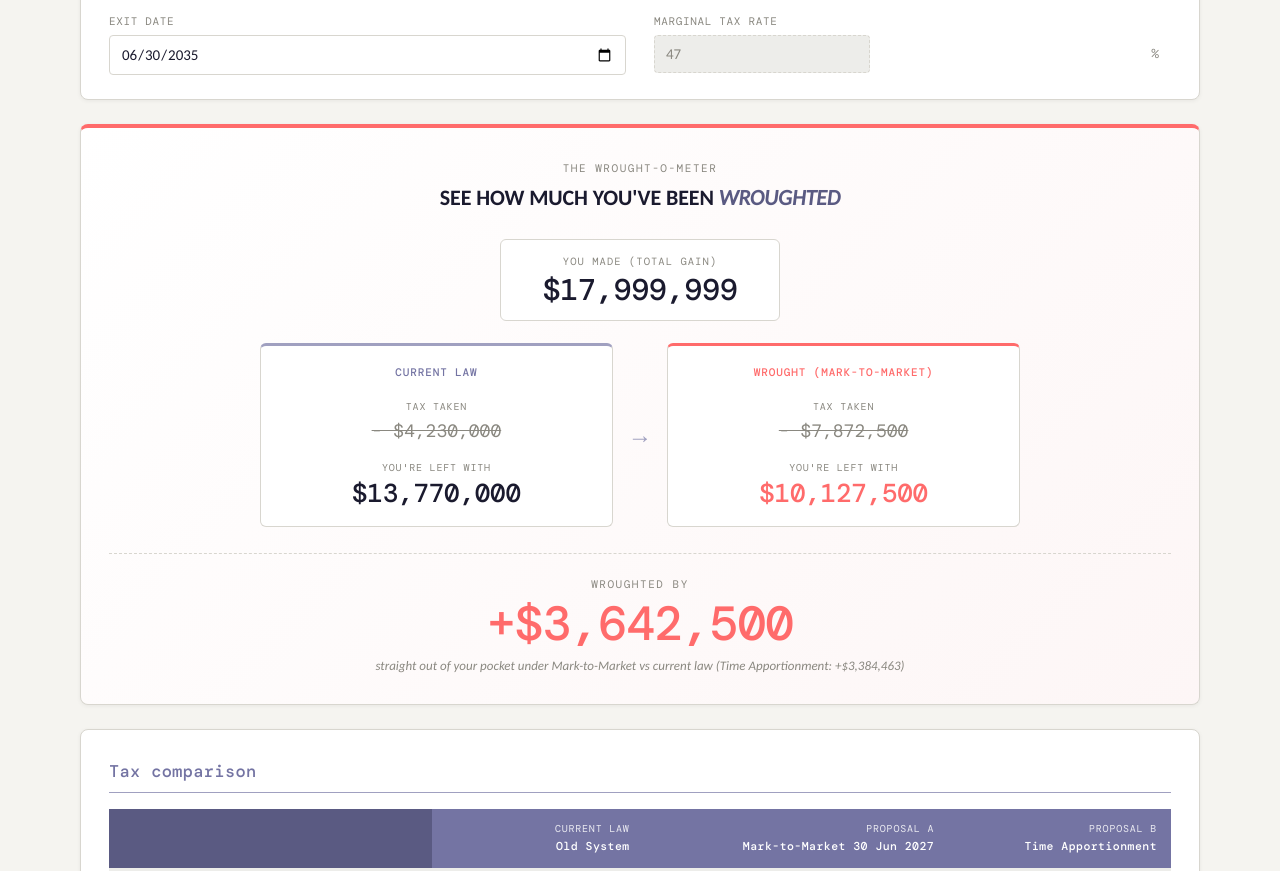
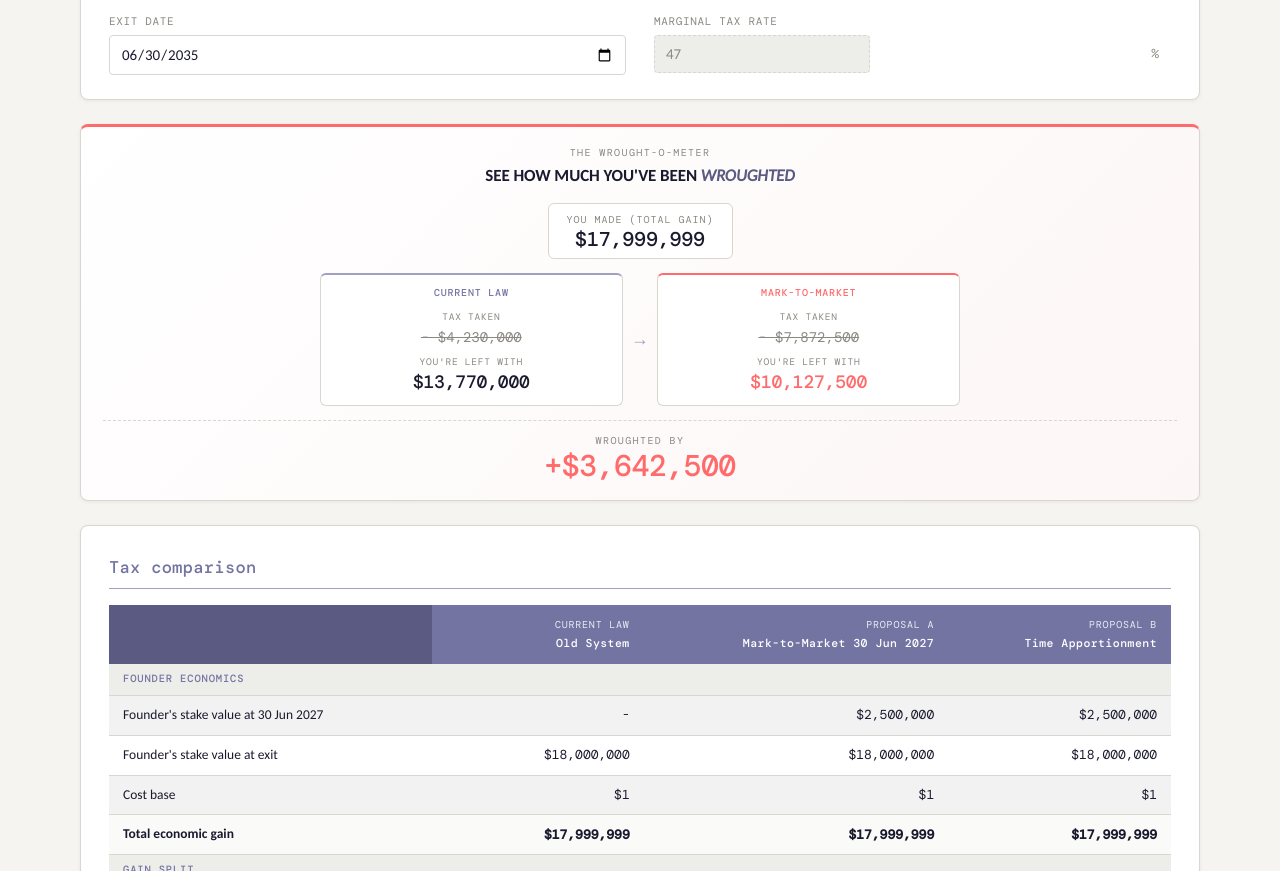
Before and after one commit to Dantheelitedev/Founder-Tax-Wrought-Calculator, a plain HTML site: page index.html in a window 1280 px wide. Shown: the part 1033-1904 px from the top of the page. Drawn offline with nearby package versions, Linux system fonts and the light colour scheme; a web font is replaced by a local one.

Commit message:
Wrought-O-Meter: rename to title, Mark-to-Market only, tighter sizing

```diff
--- a/index.html
+++ b/index.html
@@ -3,7 +3,7 @@
 <head>
 <meta charset="UTF-8">
 <meta name="viewport" content="width=device-width, initial-scale=1.0">
-<title>Founder CGT Tax Wrought Calculator - FY27 Budget Changes</title>
+<title>Founder CGT Wrought-O-Meter - FY27 Budget Changes</title>
 <link rel="preconnect" href="https://fonts.googleapis.com">
 <link rel="preconnect" href="https://fonts.gstatic.com" crossorigin>
 <link href="https://fonts.googleapis.com/css2?family=Carlito:ital,wght@0,400;0,700;1,400&family=DM+Mono:ital,wght@0,400;0,500;1,400&display=swap" rel="stylesheet">
@@ -264,27 +264,27 @@ table.comparison tr.delta td.better { color: #4a8868; }
 .wrought-card {
   background: linear-gradient(135deg, #fff 0%, #fdf6f6 100%);
   border: 1px solid var(--border);
-  border-top: 4px solid var(--poor);
+  border-top: 3px solid var(--poor);
   border-radius: 8px;
-  padding: 32px 28px 28px;
+  padding: 18px 22px 18px;
   box-shadow: 0 1px 4px rgba(0,0,0,0.06);
   margin-bottom: 24px;
   text-align: center;
 }
 .wrought-card .eyebrow {
   font-family: 'DM Mono', monospace;
-  font-size: 11px;
+  font-size: 10px;
   text-transform: uppercase;
   letter-spacing: 0.14em;
   color: var(--muted);
-  margin-bottom: 4px;
+  margin-bottom: 2px;
 }
 .wrought-card .headline {
   font-family: 'Carlito', sans-serif;
-  font-size: 22px;
+  font-size: 17px;
   font-weight: 700;
   color: var(--text);
-  margin: 0 0 24px;
+  margin: 0 0 14px;
   letter-spacing: -0.005em;
 }
 .wrought-card .headline em {
@@ -293,25 +293,24 @@ table.comparison tr.delta td.better { color: #4a8868; }
   font-weight: 700;
 }
 .wrought-gain {
-  margin: 0 auto 22px;
-  padding: 14px 24px;
+  margin: 0 auto 14px;
+  padding: 8px 18px;
   display: inline-block;
   background: var(--surface);
   border: 1px solid var(--border);
   border-radius: 6px;
-  min-width: 280px;
 }
 .wrought-gain .label {
   font-family: 'DM Mono', monospace;
-  font-size: 10.5px;
+  font-size: 10px;
   text-transform: uppercase;
   letter-spacing: 0.1em;
   color: var(--muted);
-  margin-bottom: 2px;
+  margin-bottom: 1px;
 }
 .wrought-gain .value {
   font-family: 'DM Mono', monospace;
-  font-size: 30px;
+  font-size: 20px;
   font-weight: 500;
   color: var(--text);
   letter-spacing: -0.01em;
@@ -320,56 +319,56 @@ table.comparison tr.delta td.better { color: #4a8868; }
 .wrought-pillars {
   display: grid;
   grid-template-columns: 1fr auto 1fr;
-  gap: 16px;
+  gap: 10px;
   align-items: stretch;
-  max-width: 760px;
+  max-width: 640px;
   margin: 0 auto;
 }
 .wrought-pillar {
   background: var(--surface);
   border: 1px solid var(--border);
   border-radius: 6px;
-  padding: 18px 16px;
+  padding: 10px 12px 12px;
   text-align: center;
   display: flex;
   flex-direction: column;
-  gap: 4px;
+  gap: 2px;
 }
-.wrought-pillar.old { border-top: 3px solid var(--lilac-dim); }
-.wrought-pillar.new { border-top: 3px solid var(--poor); }
+.wrought-pillar.old { border-top: 2px solid var(--lilac-dim); }
+.wrought-pillar.new { border-top: 2px solid var(--poor); }
 .wrought-pillar .system-name {
   font-family: 'DM Mono', monospace;
-  font-size: 11px;
+  font-size: 10px;
   text-transform: uppercase;
   letter-spacing: 0.08em;
   color: var(--lilac);
-  margin-bottom: 8px;
+  margin-bottom: 4px;
   font-weight: 500;
 }
 .wrought-pillar.new .system-name { color: var(--poor); }
 .wrought-pillar .stat-label {
   font-family: 'DM Mono', monospace;
-  font-size: 10px;
+  font-size: 9.5px;
   text-transform: uppercase;
   letter-spacing: 0.08em;
   color: var(--muted);
-  margin-top: 6px;
+  margin-top: 3px;
 }
 .wrought-pillar .tax {
   font-family: 'DM Mono', monospace;
-  font-size: 18px;
+  font-size: 14px;
   color: var(--muted);
   text-decoration: line-through;
   font-weight: 400;
-  margin-bottom: 4px;
+  margin-bottom: 2px;
 }
 .wrought-pillar .keep {
   font-family: 'DM Mono', monospace;
-  font-size: 26px;
+  font-size: 18px;
   font-weight: 500;
   color: var(--text);
   letter-spacing: -0.01em;
-  line-height: 1.1;
+  line-height: 1.15;
 }
 .wrought-pillar.new .keep { color: var(--poor); }
 .wrought-arrow {
@@ -377,37 +376,30 @@ table.comparison tr.delta td.better { color: #4a8868; }
   align-items: center;
   justify-content: center;
   font-family: 'DM Mono', monospace;
-  font-size: 24px;
+  font-size: 18px;
   color: var(--lilac-dim);
-  padding: 0 4px;
+  padding: 0 2px;
 }
 .wrought-delta {
-  margin-top: 26px;
-  padding-top: 22px;
+  margin-top: 14px;
+  padding-top: 12px;
   border-top: 1px dashed var(--border);
 }
 .wrought-delta .label {
   font-family: 'DM Mono', monospace;
-  font-size: 11px;
+  font-size: 10px;
   text-transform: uppercase;
   letter-spacing: 0.14em;
   color: var(--muted);
-  margin-bottom: 6px;
+  margin-bottom: 2px;
 }
 .wrought-delta .big {
   font-family: 'DM Mono', monospace;
-  font-size: 48px;
+  font-size: 30px;
   font-weight: 500;
   color: var(--poor);
   line-height: 1.05;
   letter-spacing: -0.02em;
-}
-.wrought-delta .sub {
-  font-family: 'Carlito', sans-serif;
-  font-size: 13px;
-  font-style: italic;
-  color: var(--muted);
-  margin-top: 6px;
 }
 .wrought-card.positive { border-top-color: #4a8868; background: linear-gradient(135deg, #fff 0%, #f4faf6 100%); }
 .wrought-card.positive .wrought-pillar.new { border-top-color: #4a8868; }
@@ -444,7 +436,7 @@ footer {
 <div class="container">
 
   <header>
-    <h1>Founder CGT Tax Wrought Calculator</h1>
+    <h1>Founder CGT Wrought-O-Meter</h1>
   </header>
 
   <section class="manifesto">
@@ -539,7 +531,7 @@ footer {
       </div>
       <div class="wrought-arrow">→</div>
       <div class="wrought-pillar new">
-        <div class="system-name" id="wrought-new-name">Wrought system</div>
+        <div class="system-name">Mark-to-Market</div>
         <div class="stat-label">Tax taken</div>
         <div class="tax" id="wrought-new-tax">$0</div>
         <div class="stat-label">You're left with</div>
@@ -550,7 +542,6 @@ footer {
     <div class="wrought-delta">
       <div class="label">Wroughted by</div>
       <div class="big" id="wrought-delta">$0</div>
-      <div class="sub" id="wrought-delta-sub">under the worst-case proposal vs current law</div>
     </div>
   </div>
 
@@ -728,29 +719,17 @@ function calc() {
   html += '</tbody>';
   document.getElementById('result-table').innerHTML = html;
 
-  // Wrought-O-Meter
+  // Wrought-O-Meter (always Mark-to-Market vs current law)
   const m2mDelta = m2mTotalTax - oldTax;
-  const appDelta = appTax - oldTax;
-  const worstDelta = Math.max(m2mDelta, appDelta);
-  const worstIsM2M = m2mDelta >= appDelta;
-  const worstName = worstIsM2M ? 'Mark-to-Market' : 'Time Apportionment';
-  const altName = worstIsM2M ? 'Time Apportionment' : 'Mark-to-Market';
-  const worstNewTax = worstIsM2M ? m2mTotalTax : appTax;
-  const altDelta = worstIsM2M ? appDelta : m2mDelta;
   const wroughtCard = document.getElementById('wrought-card');
-  const isPositive = worstDelta < 0;
-  wroughtCard.classList.toggle('positive', isPositive);
+  wroughtCard.classList.toggle('positive', m2mDelta < 0);
 
   document.getElementById('wrought-gain').textContent = fmt(totalGain);
   document.getElementById('wrought-old-tax').textContent = '- ' + fmt(oldTax);
   document.getElementById('wrought-old-keep').textContent = fmt(founderValueExit - oldTax);
-  document.getElementById('wrought-new-name').textContent = `Wrought (${worstName})`;
-  document.getElementById('wrought-new-tax').textContent = '- ' + fmt(worstNewTax);
-  document.getElementById('wrought-new-keep').textContent = fmt(founderValueExit - worstNewTax);
-  document.getElementById('wrought-delta').textContent = fmtSigned(worstDelta);
-  document.getElementById('wrought-delta-sub').textContent = isPositive
-    ? `you'd come out ahead under ${worstName}; ${altName} would be ${fmtSigned(altDelta)}`
-    : `straight out of your pocket under ${worstName} vs current law (${altName}: ${fmtSigned(altDelta)})`;
+  document.getElementById('wrought-new-tax').textContent = '- ' + fmt(m2mTotalTax);
+  document.getElementById('wrought-new-keep').textContent = fmt(founderValueExit - m2mTotalTax);
+  document.getElementById('wrought-delta').textContent = fmtSigned(m2mDelta);
 
   // Timing note
   const note = `<strong>Cash-flow timing matters.</strong> Under Mark-to-Market, ${fmt(p1Tax)} of tax is due at 30 June 2027 - before any exit liquidity event. Under both Old System and Time Apportionment, the entire tax bill is deferred until exit.`;
```
